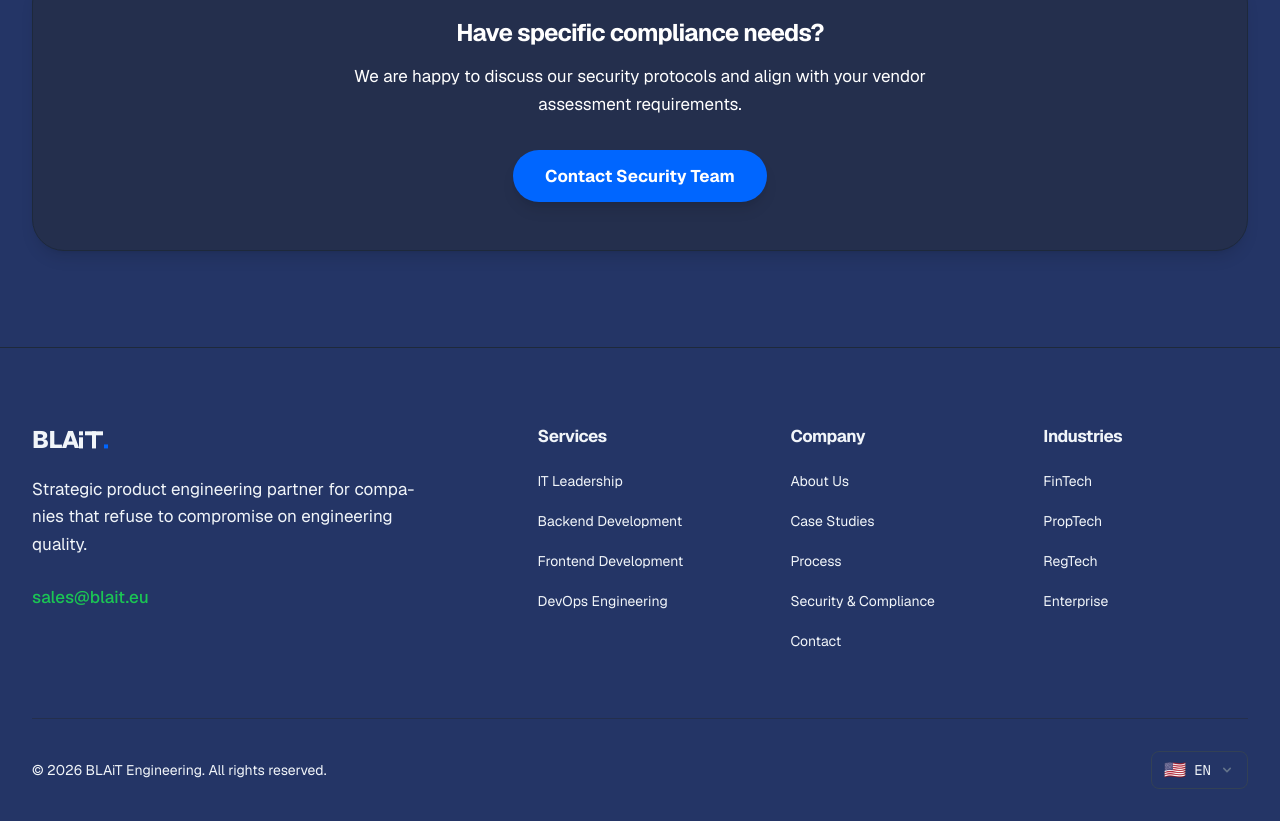
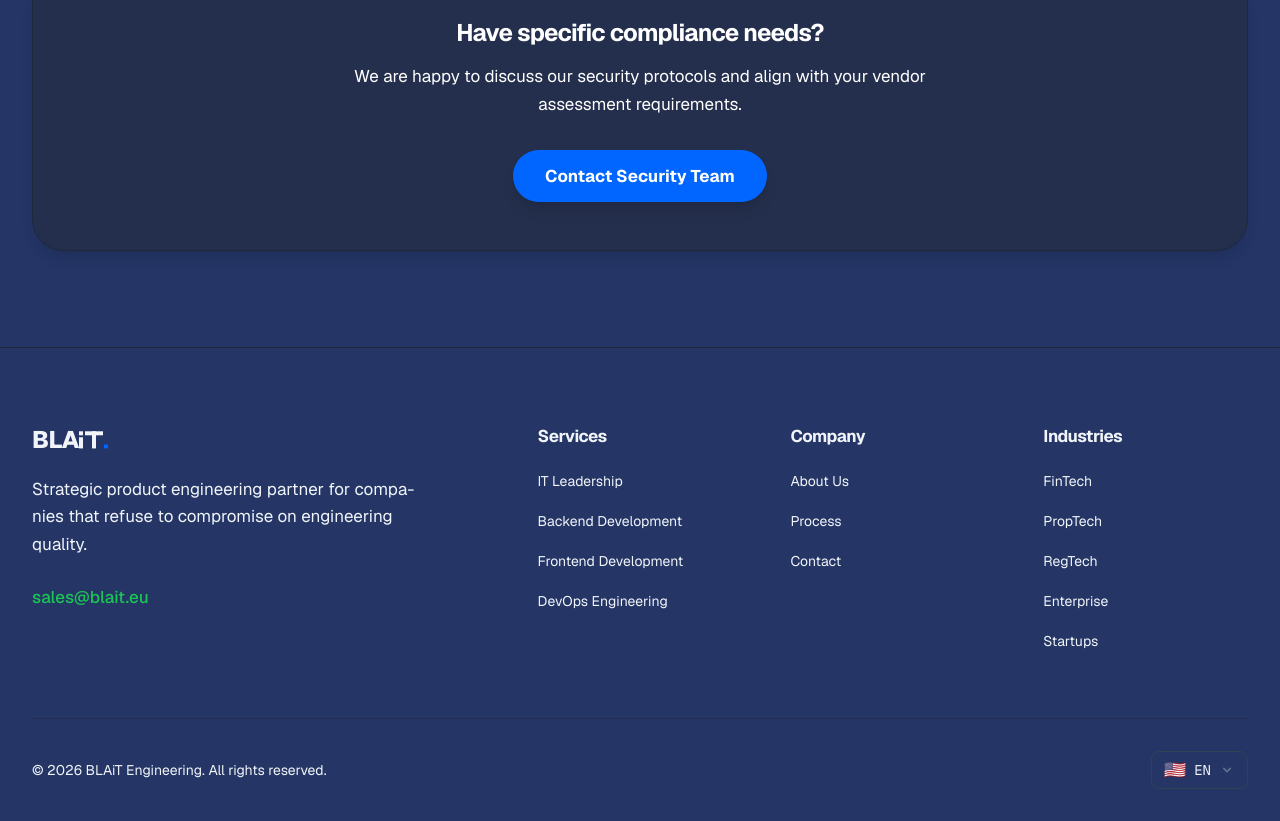
Before and after one commit to VVeRRa/nexus-engineering, a Next.js app: page /en/security in a window 1280 px wide. Shown: the part 3169-3990 px from the top of the page. Built offline with nearby package versions, Linux system fonts and the light colour scheme.

Commit message:
scroll improved, footer cleaned

```diff
--- a/src/app/globals.css
+++ b/src/app/globals.css
@@ -122,7 +122,14 @@
 }
 
 html {
+  /* Default to smooth scrolling for browsers/devices without Lenis */
   scroll-behavior: smooth;
+}
+
+html.lenis {
+  /* Lenis handles scrolling, so we disable native smooth scroll to prevent conflicts */
+  height: auto;
+  scroll-behavior: auto;
 }
 
 body {
--- a/src/components/footer.tsx
+++ b/src/components/footer.tsx
@@ -17,9 +17,9 @@ export function Footer() {
     ],
     company: [
       { label: t("links.about"), href: "#about" },
-      { label: t("links.caseStudies"), href: "#case-studies" },
+      // { label: t("links.caseStudies"), href: "#case-studies" }, TODO
       { label: t("links.process"), href: "#process" },
-      { label: t("links.security"), href: "/security" },
+      // { label: t("links.security"), href: "/security" },TODO
       { label: t("links.contact"), href: "#contact" },
     ],
     industries: [
@@ -27,6 +27,7 @@ export function Footer() {
       { label: t("links.proptech"), href: "#industries" },
       { label: t("links.regtech"), href: "#industries" },
       { label: t("links.enterprise"), href: "#industries" },
+      { label: t("links.startups"), href: "#industries" },
     ],
   };
 
--- a/src/components/smooth-scroller.tsx
+++ b/src/components/smooth-scroller.tsx
@@ -22,6 +22,9 @@ export function SmoothScroller() {
             touchMultiplier: 2,
         });
 
+        // Add class to html to scope CSS
+        document.documentElement.classList.add('lenis');
+
         function raf(time: number) {
             lenis.raf(time);
             requestAnimationFrame(raf);
@@ -31,6 +34,7 @@ export function SmoothScroller() {
 
         return () => {
             lenis.destroy();
+            document.documentElement.classList.remove('lenis');
         };
     }, []);
 
--- a/src/messages/cs.json
+++ b/src/messages/cs.json
@@ -42,6 +42,7 @@
       "proptech": "PropTech",
       "regtech": "RegTech",
       "enterprise": "Enterprise",
+      "startups": "Startupy",
       "security": "Bezpečnost a shoda"
     }
   },
--- a/src/messages/de.json
+++ b/src/messages/de.json
@@ -42,6 +42,7 @@
       "proptech": "PropTech",
       "regtech": "RegTech",
       "enterprise": "Enterprise",
+      "startups": "Startups",
       "security": "Sicherheit & Compliance"
     }
   },
--- a/src/messages/en.json
+++ b/src/messages/en.json
@@ -42,6 +42,7 @@
       "proptech": "PropTech",
       "regtech": "RegTech",
       "enterprise": "Enterprise",
+      "startups": "Startups",
       "security": "Security & Compliance"
     }
   },
--- a/src/messages/es.json
+++ b/src/messages/es.json
@@ -42,6 +42,7 @@
             "proptech": "PropTech",
             "regtech": "RegTech",
             "enterprise": "Empresas",
+            "startups": "Startups",
             "security": "Seguridad y Cumplimiento"
         }
     },
--- a/src/messages/fr.json
+++ b/src/messages/fr.json
@@ -42,6 +42,7 @@
             "proptech": "PropTech",
             "regtech": "RegTech",
             "enterprise": "Entreprise",
+            "startups": "Startups",
             "security": "Sécurité et Conformité"
         }
     },
--- a/src/messages/pt.json
+++ b/src/messages/pt.json
@@ -42,6 +42,7 @@
             "proptech": "PropTech",
             "regtech": "RegTech",
             "enterprise": "Empresas",
+            "startups": "Startups",
             "security": "Segurança e Conformidade"
         }
     },
--- a/src/messages/uk.json
+++ b/src/messages/uk.json
@@ -42,6 +42,7 @@
             "proptech": "PropTech",
             "regtech": "RegTech",
             "enterprise": "Корпоративний сектор",
+            "startups": "Стартапи",
             "security": "Безпека та Відповідність"
         }
     },
```
